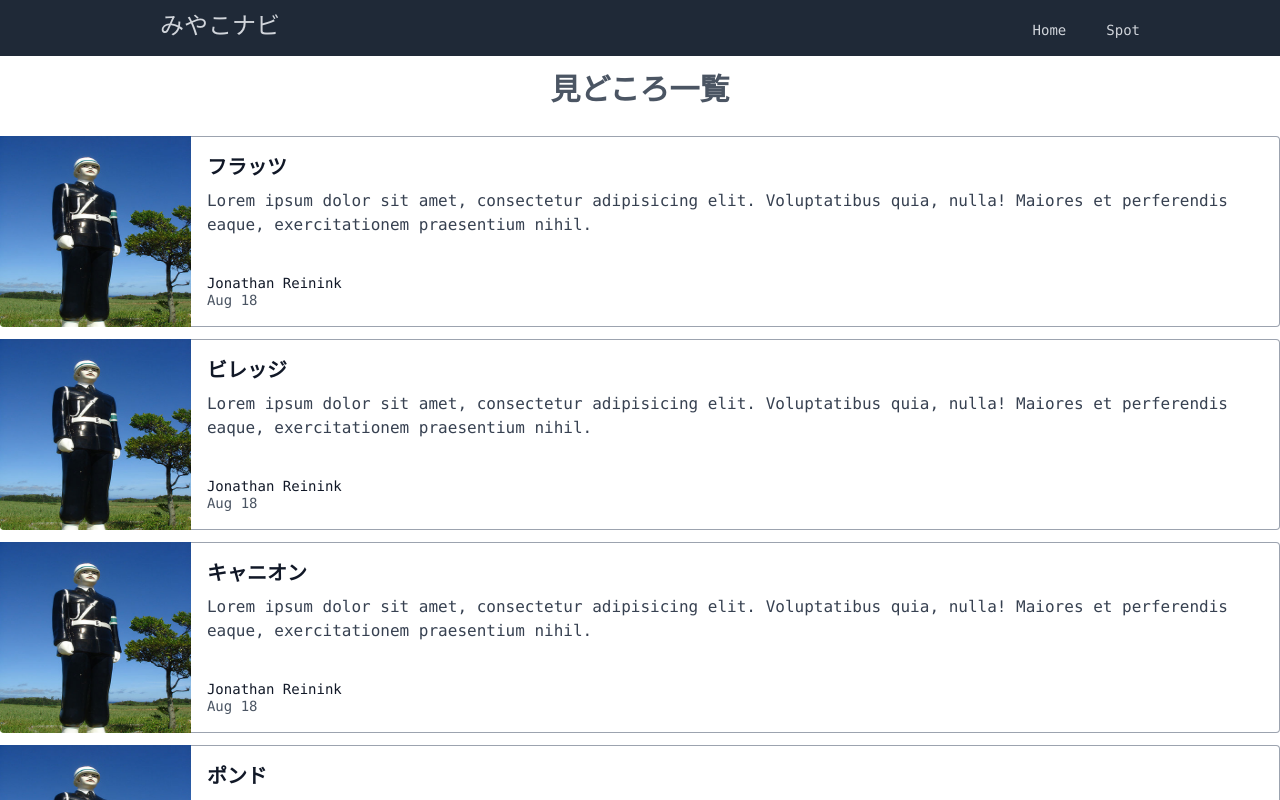
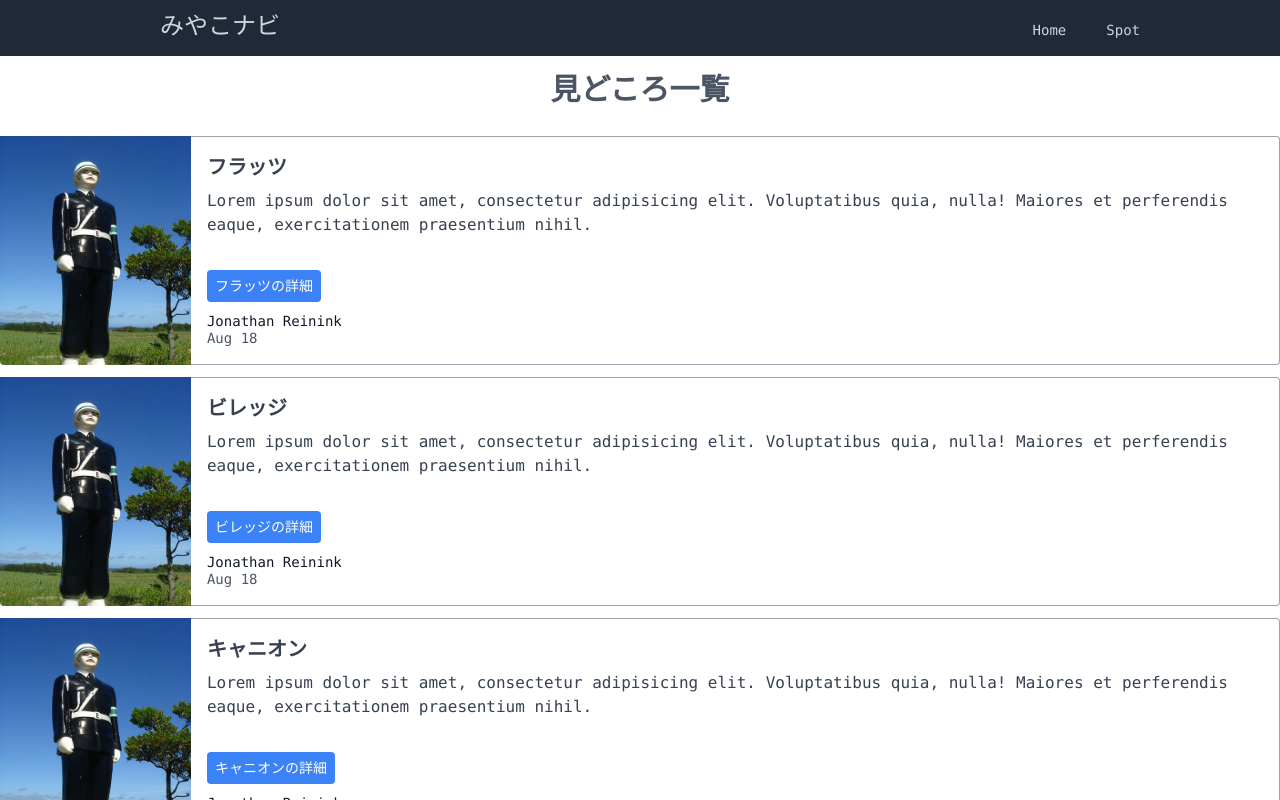
Before and after one commit to yu-ta-tech/miyakojima_nav, a Next.js app: page /spot-page in a window 1280 px wide. Shown: the top 800 px of the page. Built offline with nearby package versions, Linux system fonts and the light colour scheme.

Commit message:
add button

```diff
--- a/pages/spot-page.js
+++ b/pages/spot-page.js
@@ -20,16 +20,21 @@ const Spot = () => {
               />
               <div className="border-r border-b border-l border-gray-400 lg:border-l-0 lg:border-t lg:border-gray-400 bg-white rounded-b lg:rounded-b-none lg:rounded-r p-4 flex flex-col justify-between leading-normal">
                 <div className="mb-8">
-                  <div className="text-gray-900 font-bold text-xl mb-2">
-                    <Link href={`/locations/${places.indexOf(place)}`}>
-                      <a>{place.name}</a>
-                    </Link>
+                  <div className="text-gray-700 font-bold text-xl mb-2">
+                    {place.name}
                   </div>
                   <p className="text-gray-700 text-base">
                     Lorem ipsum dolor sit amet, consectetur adipisicing elit.
                     Voluptatibus quia, nulla! Maiores et perferendis eaque,
                     exercitationem praesentium nihil.
                   </p>
+                </div>
+                <div className="mb-3">
+                  <Link href={`/locations/${places.indexOf(place)}`}>
+                    <button class="bg-blue-500 hover:bg-blue-700 text-white text-sm rounded px-2 h-8">
+                      {`${place.name}の詳細`}
+                    </button>
+                  </Link>
                 </div>
                 <div className="flex items-center">
                   <div className="text-sm">
```
